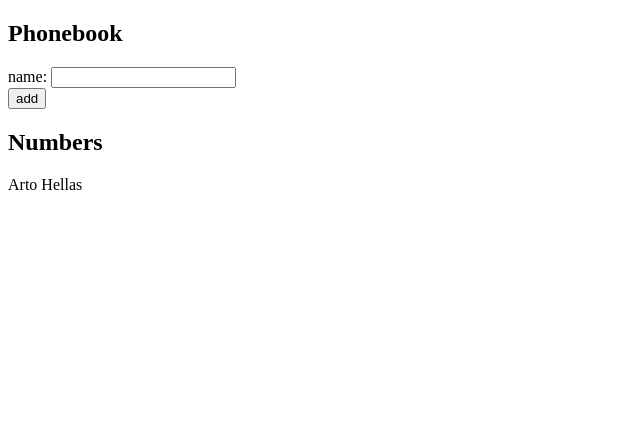
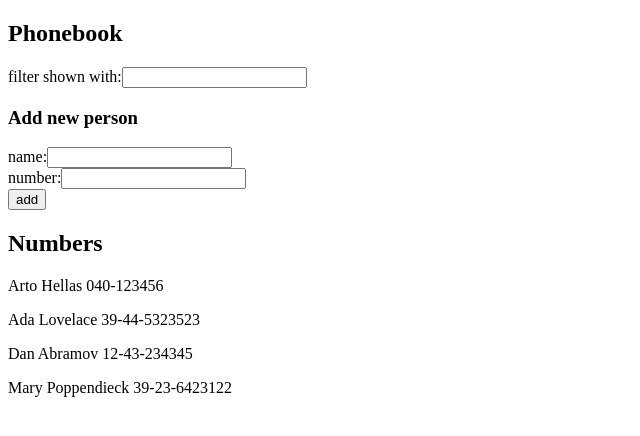
Before and after one commit to HamalainenTaru/FSO-2023, a React (Vite) app in the folder part2/puhelinluettelo/: page / in a window 1280 px wide. Shown: the top 436 px of the page, without its empty margins (0-640 px from the left). Built offline with nearby package versions, Linux system fonts and the light colour scheme.

Commit message:
solution for part2 / task 2.6 - 2.10

```diff
--- a/part2/puhelinluettelo/src/App.jsx
+++ b/part2/puhelinluettelo/src/App.jsx
@@ -1,33 +1,61 @@
-import { useState } from "react";
+import { useReducer, useState } from "react";
+import AddPersonForm from "./components/AddPersonForm";
+import Persons from "./components/Persons";
+import Filter from "./components/Filter";
+
+const formInitialState = { name: "", number: "", nameToFilter: "" };
+const formReducer = (state, action) => {
+  switch (action.type) {
+    case "Input Text":
+      console.log([action.field]);
+      return { ...state, [action.field]: action.payload };
+    case "reset":
+      return formInitialState;
+    default:
+      throw new Error("no action type find");
+  }
+};
 
 export default function App() {
-  const [persons, setPersons] = useState([{ name: "Arto Hellas" }]);
-  const [newName, setNewName] = useState("");
+  const [persons, setPersons] = useState([
+    { name: "Arto Hellas", number: "040-123456" },
+    { name: "Ada Lovelace", number: "39-44-5323523" },
+    { name: "Dan Abramov", number: "12-43-234345" },
+    { name: "Mary Poppendieck", number: "39-23-6423122" },
+  ]);
+  const [formState, dispatch] = useReducer(formReducer, formInitialState);
 
   const addNewPerson = (e) => {
     e.preventDefault();
     const newPerson = {
-      name: newName,
+      name: formState.name,
+      number: formState.number,
     };
     setPersons([...persons, newPerson]);
-    setNewName("");
+    dispatch({ type: "reset" });
   };
+
+  const namesToShow = persons.filter((person) =>
+    person.name.toLowerCase().includes(formState.nameToFilter.toLowerCase())
+  );
   return (
     <div>
       <h2>Phonebook</h2>
-      <form onSubmit={addNewPerson}>
-        <div>
-          name:{" "}
-          <input value={newName} onChange={(e) => setNewName(e.target.value)} />
-        </div>
-        <div>
-          <button type="submit">add</button>
-        </div>
-      </form>
+      <Filter dispatch={dispatch} formState={formState} />
+
+      <h3>Add new person</h3>
+      <AddPersonForm
+        onAddNewPerson={addNewPerson}
+        formState={formState}
+        dispatch={dispatch}
+      />
+
       <h2>Numbers</h2>
-      {persons.map((person) => (
-        <p key={person.name}>{person.name}</p>
-      ))}
+      <Persons
+        persons={persons}
+        namesToShow={namesToShow}
+        formState={formState}
+      />
     </div>
   );
 }
--- /dev/null
+++ b/part2/puhelinluettelo/src/components/AddPersonForm.jsx
@@ -0,0 +1,41 @@
+export default function AddPersonForm({ onAddNewPerson, formState, dispatch }) {
+  return (
+    <form onSubmit={onAddNewPerson}>
+      <div>
+        <label htmlFor="name">name:</label>
+        <input
+          name="name"
+          id="name"
+          autoComplete="off"
+          value={formState.name}
+          onChange={(e) =>
+            dispatch({
+              type: "Input Text",
+              field: e.target.name,
+              payload: e.target.value,
+            })
+          }
+        />
+        <div>
+          <label htmlFor="number">number:</label>
+          <input
+            name="number"
+            id="number"
+            autoComplete="off"
+            value={formState.number}
+            onChange={(e) =>
+              dispatch({
+                type: "Input Text",
+                field: e.target.name,
+                payload: e.target.value,
+              })
+            }
+          />
+        </div>
+      </div>
+      <div>
+        <button type="submit">add</button>
+      </div>
+    </form>
+  );
+}
--- /dev/null
+++ b/part2/puhelinluettelo/src/components/Filter.jsx
@@ -0,0 +1,19 @@
+export default function Filter({ dispatch, formState }) {
+  return (
+    <div>
+      <label htmlFor="nameToFilter">filter shown with:</label>
+      <input
+        name="nameToFilter"
+        id="nameToFilter"
+        value={formState.nameToFilter}
+        onChange={(e) =>
+          dispatch({
+            type: "Input Text",
+            field: e.target.name,
+            payload: e.target.value,
+          })
+        }
+      />
+    </div>
+  );
+}
--- /dev/null
+++ b/part2/puhelinluettelo/src/components/Person.jsx
@@ -0,0 +1,7 @@
+export default function Person({ person }) {
+  return (
+    <p>
+      {person.name} {person.number}
+    </p>
+  );
+}
--- /dev/null
+++ b/part2/puhelinluettelo/src/components/Persons.jsx
@@ -0,0 +1,13 @@
+import Person from "./Person";
+
+export default function Persons({ persons, formState, namesToShow }) {
+  return (
+    <div>
+      {!formState.nameToFilter
+        ? persons.map((person) => <Person key={person.name} person={person} />)
+        : namesToShow.map((person) => (
+            <Person key={person.name} person={person} />
+          ))}
+    </div>
+  );
+}
```
